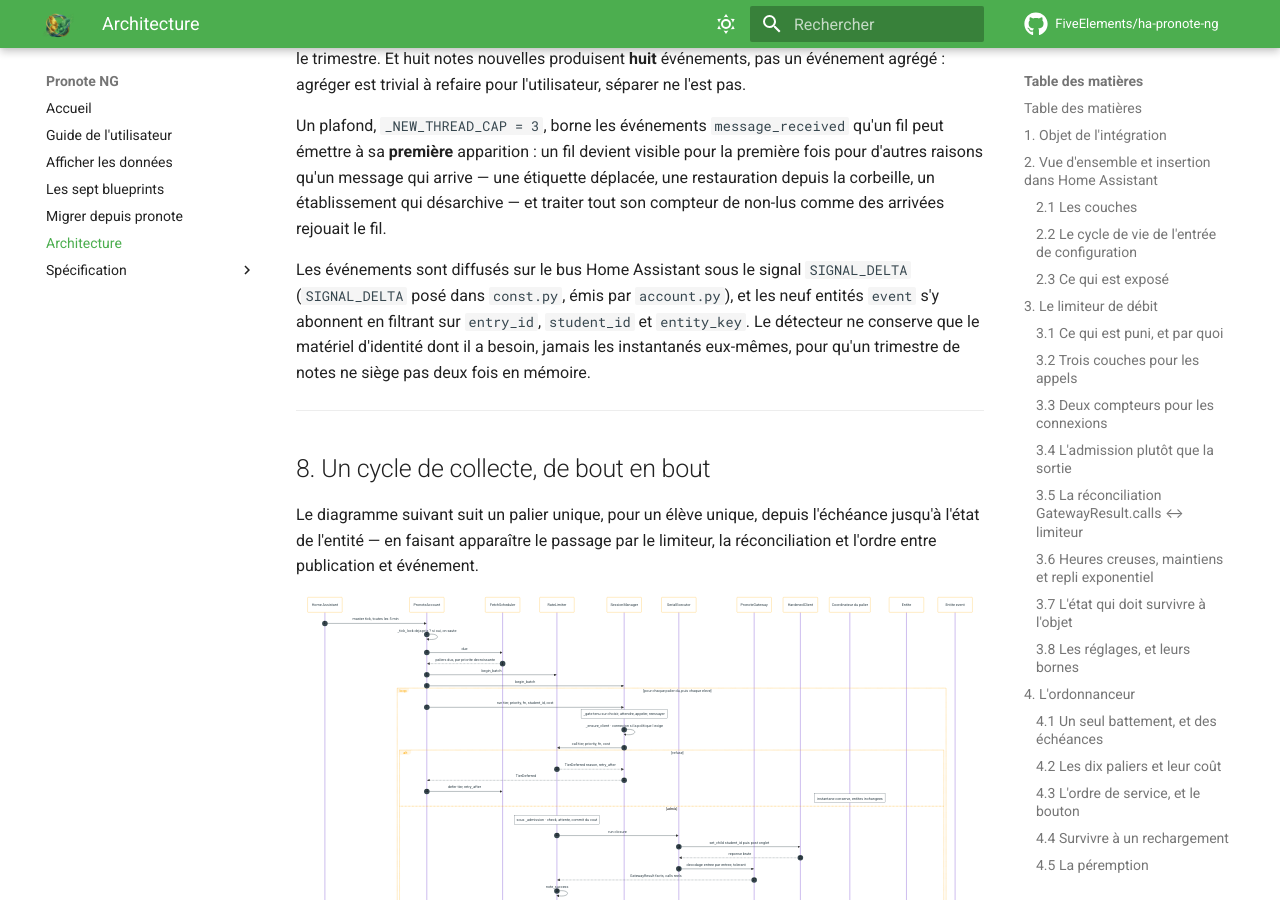
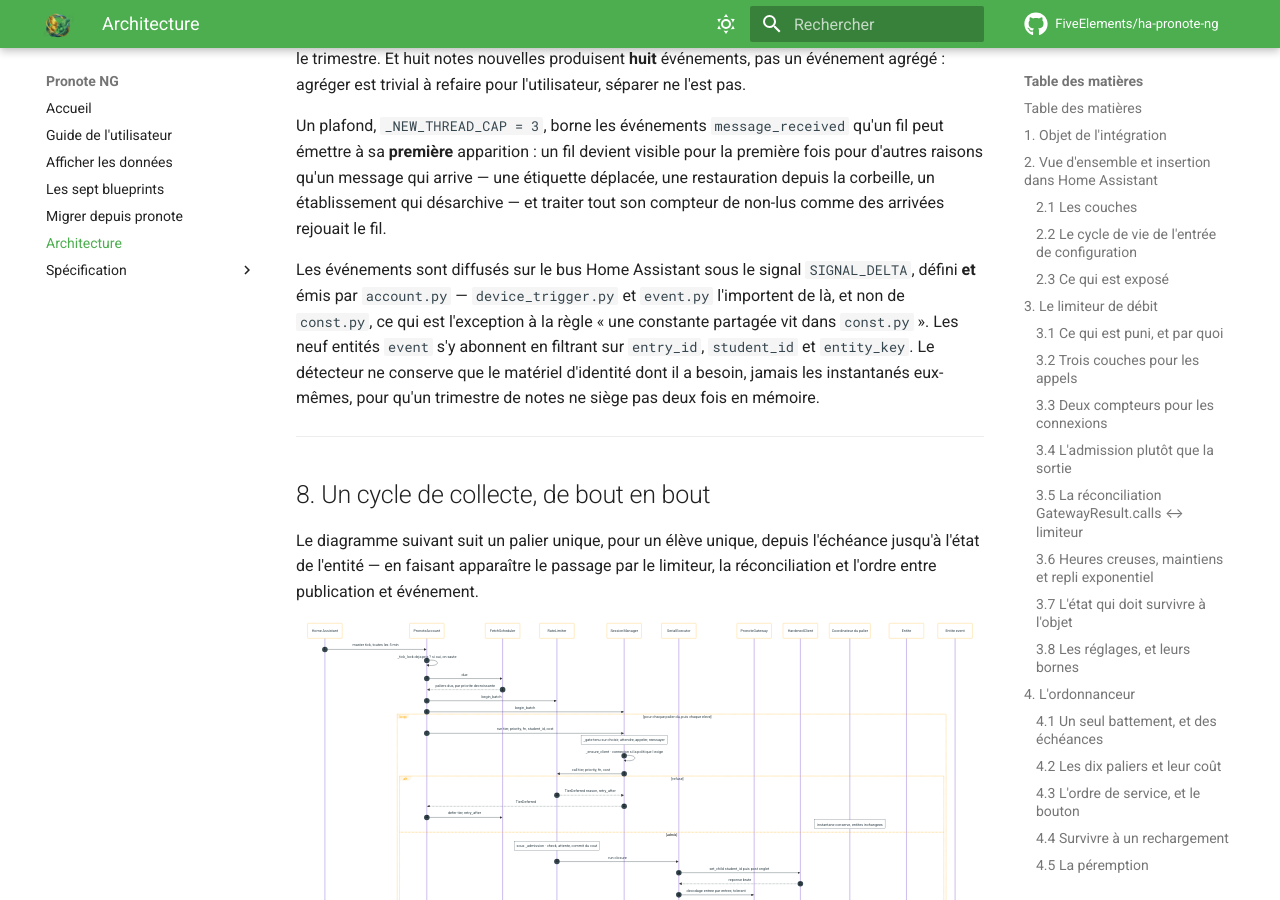
Before and after one commit to FiveElements/ha-pronote-ng, an MkDocs documentation site: the page built from docs/ARCHITECTURE.md, in a window 1280 px wide and 900 px high, scrolled down 31358 px. Built offline with MkDocs 1.6.1 and Material for MkDocs 9.7.7, drawn with Linux system fonts in a browser that asks for light colours; comment, search, counter and statistics services are not loaded.

Commit message:
docs: `SIGNAL_DELTA` n'est pas dans `const.py`, et les jalons ne citent rien
Premier vrai défaut trouvé par le contrôle d'existence des symboles de
`ha-pronote-core`, et c'est exactement la défaillance qu'une citation par
numéro de ligne ne peut pas avoir : le symbole était bon, le fichier était
faux, et seul un contrôle qui **apparie les deux** l'attrape.

`ARCHITECTURE.md` annonçait « `SIGNAL_DELTA` posé dans `const.py`, émis par
`account.py` ». C'est faux deux fois : le signal est défini à
`account.py:102` — `SIGNAL_DELTA: Final = f"{DOMAIN}_delta"` — et le même
fichier l'émet. `device_trigger.py` et `event.py` l'importent de là. La phrase
dit maintenant que c'est l'exception à la règle « une constante partagée vit
dans `const.py` », ce qui est l'information réellement utile : un lecteur qui
cherchait ce signal dans `const.py` ne le trouvait pas et n'avait aucune raison
de soupçonner la phrase.

Cette citation est de moi, écrite il y a deux heures dans la conversion des
151 plages. Elle n'était pas une dérive : elle était fausse au commit. Le
contrôle a fait précisément ce qu'on lui demandait.

Le tableau des jalons du § 13 de la spécification, lui, ne cite rien : ses
cellules énumèrent des livrables, et `manifest`, `DernieresNotes`,
`binary_sensor` et `event` s'y trouvaient entre accents graves à côté d'un nom
de module, ce qui les faisait lire comme des citations. Les accents graves sont
retirés là où le mot désigne un livrable et non un symbole. Le contrôle devient
ainsi exact **sans liste d'exemptions**, et la convention gagne une règle
simple à suivre : entre parenthèses, c'est une citation ; dans une énumération,
c'est un livrable.

`scripts/check_doc_citations.py` : 31 citations de symbole, 0 introuvable.
`mkdocs build --strict` vert en conteneur propre.

Co-Authored-By: Claude Opus 5 (1M context) <noreply@anthropic.com>

```diff
--- a/docs/ARCHITECTURE.md
+++ b/docs/ARCHITECTURE.md
@@ -1467,8 +1467,10 @@ désarchive — et traiter tout son compteur de non-lus comme des arrivées
 rejouait le fil.
 
 Les événements sont diffusés sur le bus Home Assistant sous le signal
-`SIGNAL_DELTA` (`SIGNAL_DELTA` posé dans `const.py`, émis par `account.py`), et les neuf entités `event` s'y
-abonnent en filtrant sur `entry_id`, `student_id` et `entity_key`. Le détecteur
+`SIGNAL_DELTA`, défini **et** émis par `account.py` — `device_trigger.py` et
+`event.py` l'importent de là, et non de `const.py`, ce qui est l'exception à la
+règle « une constante partagée vit dans `const.py` ». Les neuf entités `event`
+s'y abonnent en filtrant sur `entry_id`, `student_id` et `entity_key`. Le détecteur
 ne conserve que le matériel d'identité dont il a besoin, jamais les instantanés
 eux-mêmes, pour qu'un trimestre de notes ne siège pas deux fois en mémoire.
 
```
Also changed, not shown: docs/SPECIFICATION.md (+2 -2 lines).
